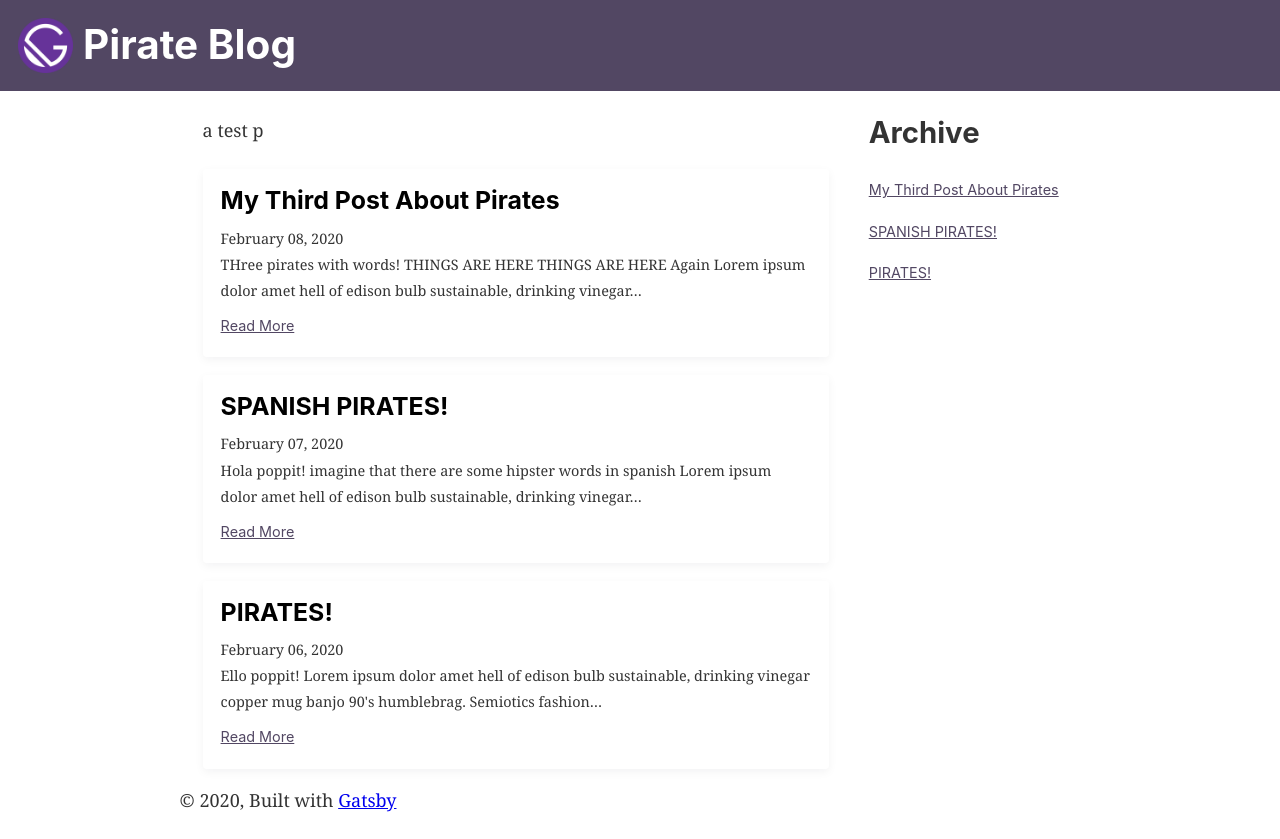
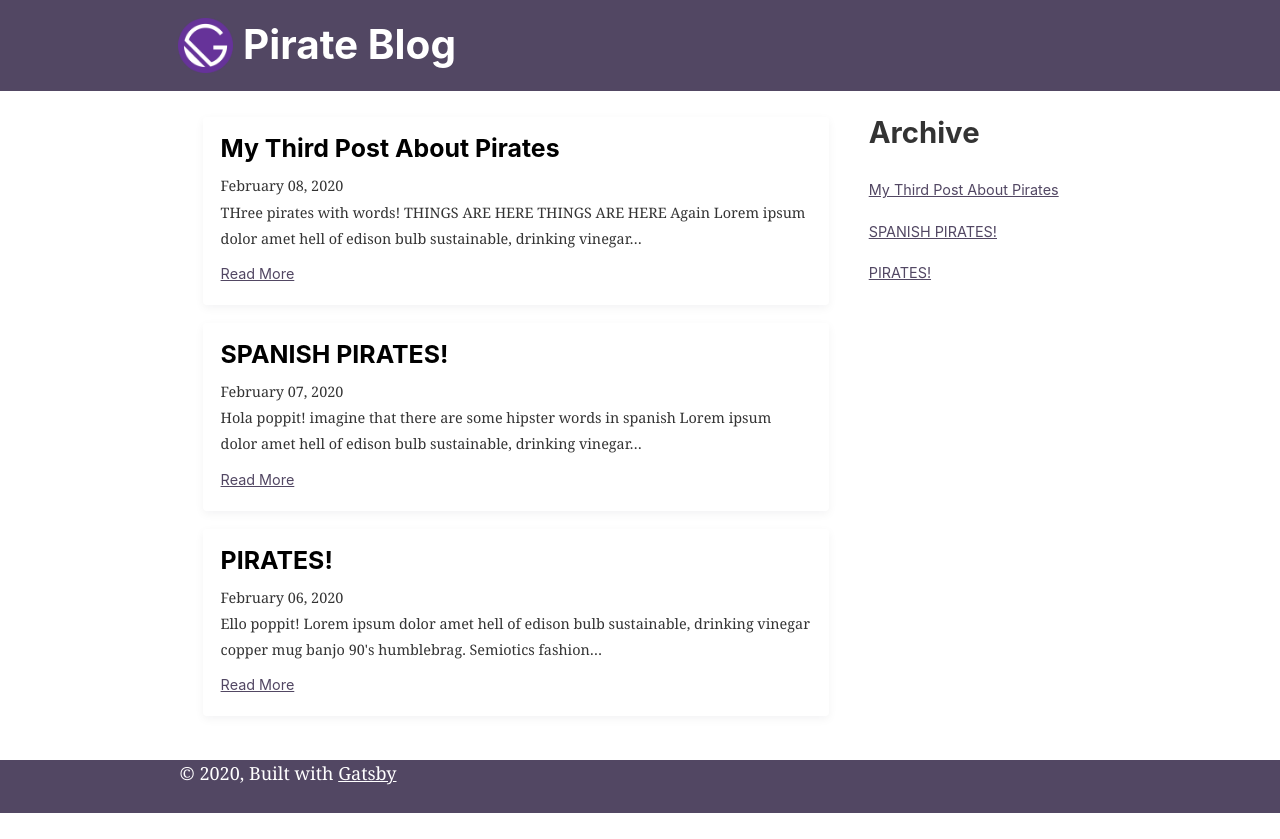
Before and after one commit to Matthew-Nelson/pro-gatsby-2, a Gatsby site: page / in a window 1280 px wide. After the commit the page ends 813 px from the top, so only its background shows below. Built offline with nearby package versions, Linux system fonts and the light colour scheme; Gatsby itself is replaced by a stand-in of ours.

Commit message:
moved all styles out of inline

```diff
--- a/src/components/header.js
+++ b/src/components/header.js
@@ -15,7 +15,7 @@ const HeaderWrapper = styled.div`
 
 const HeaderContainer = styled.div`
   margin: 0 auto;
-  max-width: 960;
+  max-width: 960px;
   padding: 1rem;
 `;
 
@@ -23,30 +23,30 @@ const HeaderH1 = styled.h1`
   margin: 0;
 `;
 
+const StyledLink = styled(Link)`
+  color: white;
+  text-decoration: none;
+  display: flex;
+  align-items: center;
+`;
+
+const HeaderImg = styled.img.attrs({
+  src: gatsbyLogo,
+  alt: '',
+})`
+  width: auto;
+  height: 55px;
+  margin-right: 10px;
+`;
+
 const Header = ({ siteTitle }) => (
   <HeaderWrapper>
     <HeaderContainer>
-      <HeaderH1 style={{ margin: 0 }}>
-        <Link
-          to="/"
-          style={{
-            color: `white`,
-            textDecoration: `none`,
-            display: `flex`,
-            alignItems: `center`,
-          }}
-        >
-          <img
-            style={{
-              width: 'auto',
-              height: '55px',
-              marginRight: '10px',
-            }}
-            src={gatsbyLogo}
-            alt=""
-          />
+      <HeaderH1>
+        <StyledLink to="/">
+          <HeaderImg alt="" />
           {siteTitle}
-        </Link>
+        </StyledLink>
       </HeaderH1>
     </HeaderContainer>
   </HeaderWrapper>
--- a/src/components/layout.js
+++ b/src/components/layout.js
@@ -14,6 +14,12 @@ import Header from './header';
 import Archive from './archive';
 import './layout.css';
 
+const Container = styled.div`
+  margin: 0 auto;
+  max-width: 960px;
+  padding: 0 1.0875rem 1.45rem;
+`;
+
 const MainLayout = styled.main`
   margin: 0 auto;
   @media only screen and (min-width: 900px) {
@@ -21,6 +27,20 @@ const MainLayout = styled.main`
     display: grid;
     grid-template-columns: 3fr 1fr;
     grid-gap: 40px;
+  }
+`;
+
+const FooterLayout = styled.footer`
+  background: #524763;
+  .container,
+  a {
+    color: white;
+  }
+  a:hover {
+    font-size: 2rem;
+  }
+  &:hover {
+    background: green;
   }
 `;
 
@@ -38,23 +58,19 @@ const Layout = ({ children }) => {
   return (
     <>
       <Header siteTitle={data.site.siteMetadata.title} />
-      <div
-        style={{
-          margin: `0 auto`,
-          maxWidth: 960,
-          padding: `0 1.0875rem 1.45rem`,
-        }}
-      >
+      <Container>
         <MainLayout>
           <div>{children}</div>
           <Archive />
         </MainLayout>
-        <footer>
+      </Container>
+      <FooterLayout>
+        <Container className="container">
           © {new Date().getFullYear()}, Built with
           {` `}
           <a href="https://www.gatsbyjs.org">Gatsby</a>
-        </footer>
-      </div>
+        </Container>
+      </FooterLayout>
     </>
   );
 };
--- a/src/components/listing.js
+++ b/src/components/listing.js
@@ -38,6 +38,9 @@ const Post = styled.article`
   p {
     font-size: 0.8rem;
     margin-bottom: 0.5rem;
+    &:last-of-type {
+      margin-bottom: 0;
+    }
   }
   .read-more {
     font-family: -apple-system, BlinkMacSystemFont, Segoe UI, Roboto, Oxygen,
@@ -61,7 +64,7 @@ const Listing = () => {
         </h3>
         <small>{node.frontmatter.date}</small>
         <p>{node.excerpt}</p>
-        <p style={{ marginBottom: '0' }}>
+        <p>
           <Link className="read-more" to={`/posts${node.frontmatter.slug}`}>
             Read More
           </Link>
--- a/src/pages/index.js
+++ b/src/pages/index.js
@@ -2,10 +2,11 @@ import React from 'react';
 
 import Layout from '../components/layout';
 import Listing from '../components/listing';
+import SEO from '../components/seo';
 
 const IndexPage = () => (
   <Layout>
-    <p>a test p</p>
+    <SEO title="Home Page" />
     <Listing />
   </Layout>
 );
```
Also changed, not shown: src/components/layout.css (+28 -28 lines).
